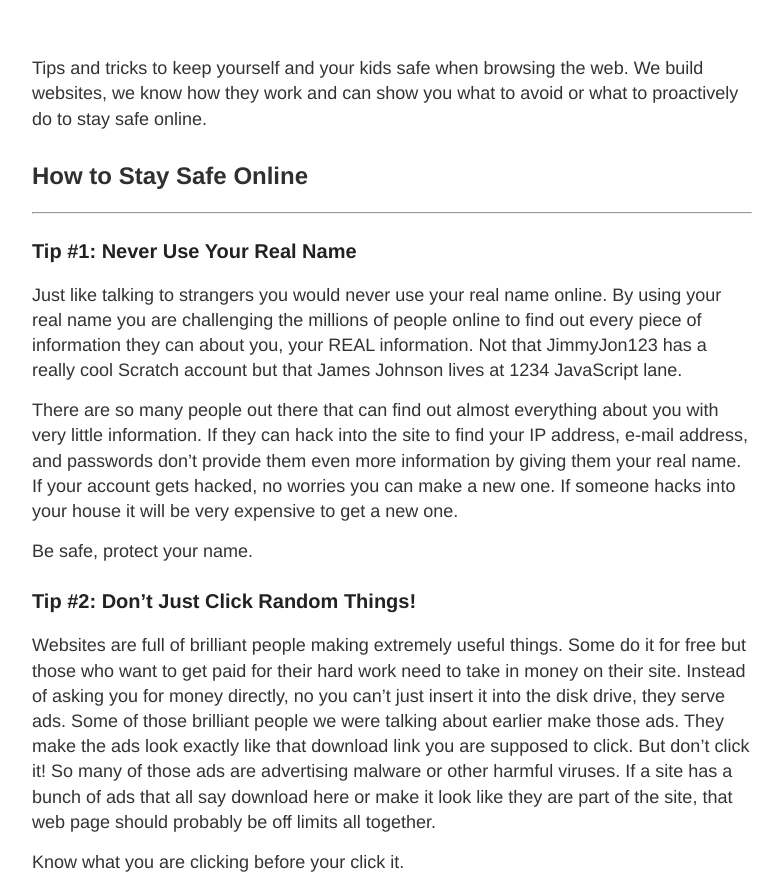
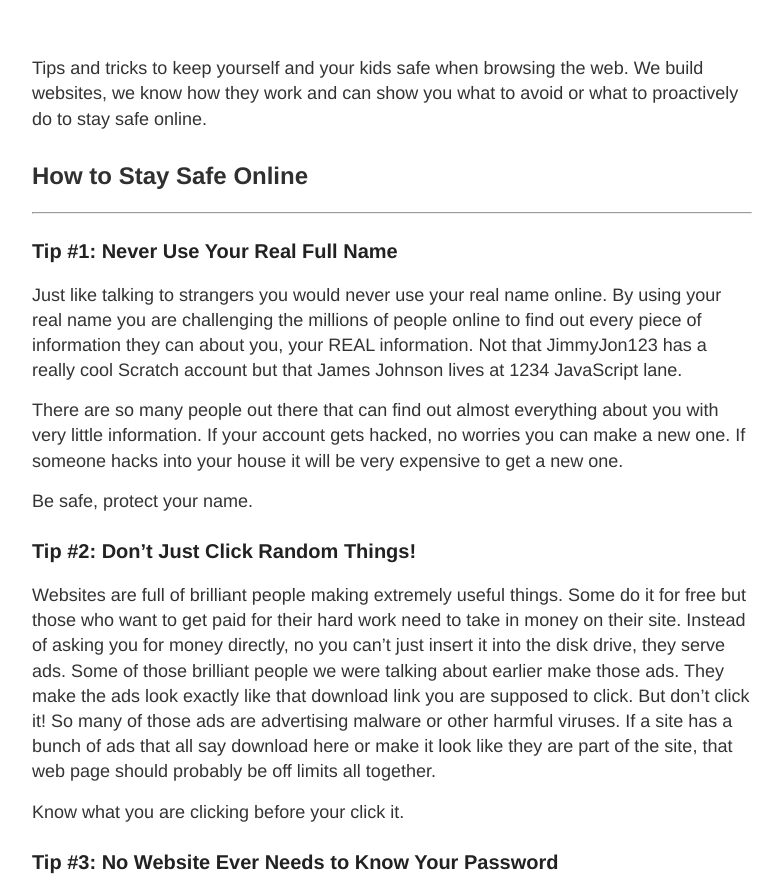
Before and after one commit to scroft001/HomeschoolBlog, a Jekyll site: the page built from HomeSchoolCodersBlog/_posts/2016-12-08-How-to-Stay-Safe-Online.md, in a window 1280 px wide and 900 px high, scrolled down 419 px, cut to the strip 20-900 px from the top of the window. Shown: the whole strip, without its empty margins (248-1031 px from the left). Built offline with Jekyll 4.4.1, drawn with Linux system fonts in a browser that asks for light colours; nearby versions of some CDN libraries.

```diff
--- /dev/null
+++ b/HomeSchoolCodersBlog/Gemfile
@@ -0,0 +1,4 @@
+# frozen_string_literal: true
+source "https://rubygems.org"
+
+# gem “jekyll”
--- a/HomeSchoolCodersBlog/_posts/2016-12-08-How-to-Stay-Safe-Online.md
+++ b/HomeSchoolCodersBlog/_posts/2016-12-08-How-to-Stay-Safe-Online.md
@@ -10,10 +10,10 @@ Tips and tricks to keep yourself and your kids safe when browsing the web. We bu
 ## How to Stay Safe Online
 -----
 
-### Tip #1: Never Use Your Real Name
+### Tip #1: Never Use Your Real Full Name
 Just like talking to strangers you would never use your real name online. By using your real name you are challenging the millions of people online to find out every piece of information they can about you, your REAL information. Not that JimmyJon123 has a really cool Scratch account but that James Johnson lives at 1234 JavaScript lane.
 
-There are so many people out there that can find out almost everything about you with very little information. If they can hack into the site to find your IP address, e-mail address, and passwords don't provide them even more information by giving them your real name. If your account gets hacked, no worries you can make a new one. If someone hacks into your house it will be very expensive to get a new one.
+There are so many people out there that can find out almost everything about you with very little information. If your account gets hacked, no worries you can make a new one. If someone hacks into your house it will be very expensive to get a new one.
 
 Be safe, protect your name.
 
```
Also changed, not shown: HomeSchoolCodersBlog/Gemfile.lock (added).
